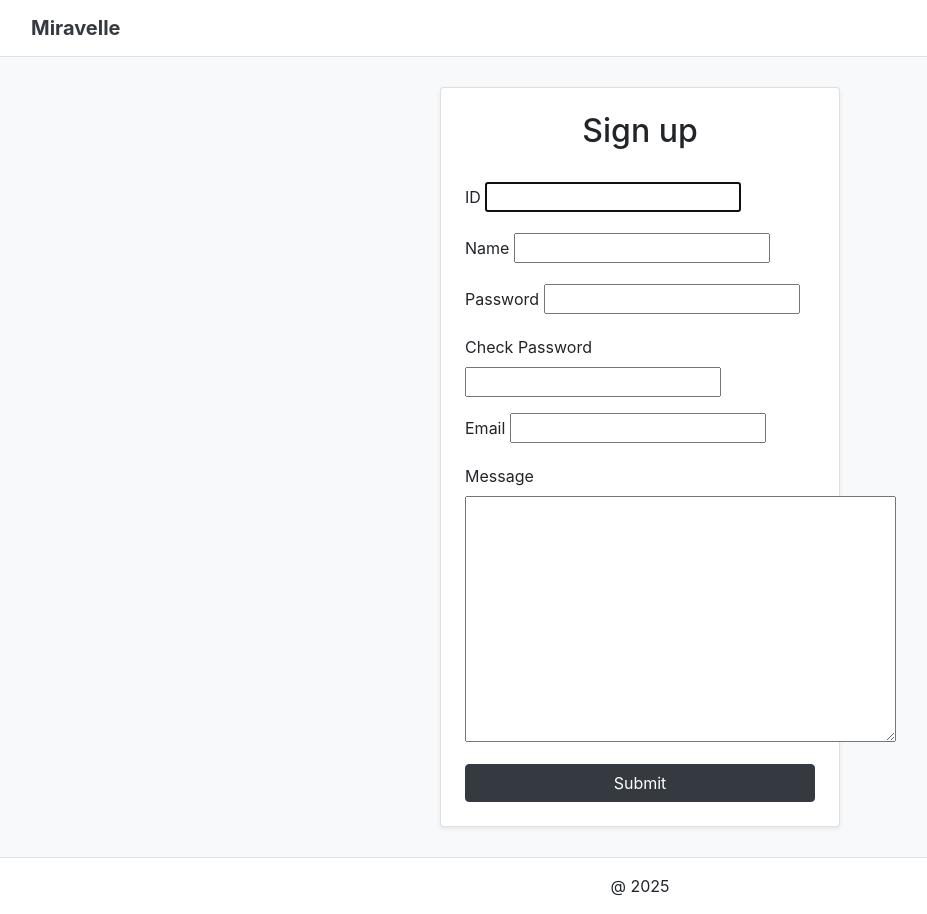
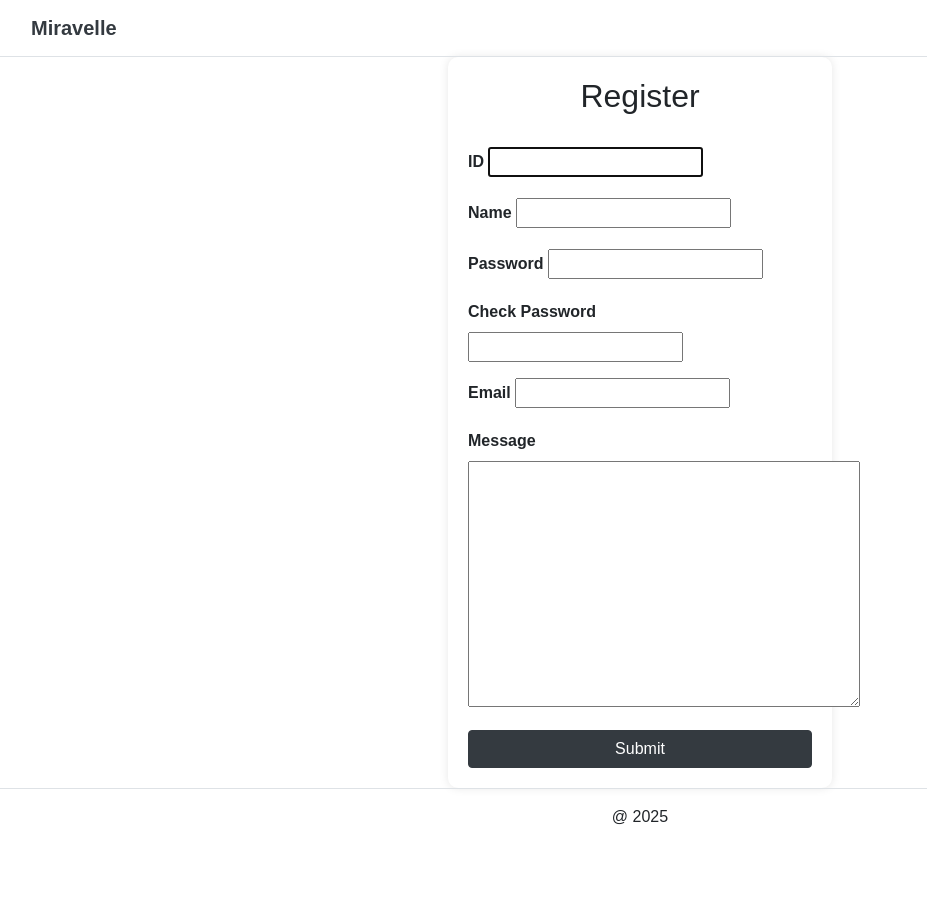
Before and after one commit to eungyukm/Miravelle, a Django app: page /account/register/ in a window 1280 px wide. Shown: the whole page, without its empty margins (0-927 px from the left). After the commit the page ends 825 px from the top, so only its background shows below. Run offline with Django 5.2, Linux system fonts and the light colour scheme; some libraries are stand-ins or nearby versions.

Commit message:
fix : register design

```diff
--- a/core/accounts/templates/accounts/register.html
+++ b/core/accounts/templates/accounts/register.html
@@ -3,15 +3,15 @@
 {% load static %}
 
 {% block content %}
-<div class="d-flex justify-content-center align-items-center" style="height: 100vh; background-color: #f8f9fa;">
-    <div class="card p-4 shadow-sm" style="width: 400px;">
-        <h2 class="text-center">Sign up</h2>
+<div class="main-container">
+    <div class="login-container">
+        <h2><center>Register</center></h2>
         <br>
         <form method="POST" action="{% url 'accounts:register' %}">
             {% csrf_token %}
 
-            <div class="mb-3">
-                <label for="{{ form.username.id_for_label }}" class="form-label">ID</label>
+            <div class="form-group">
+                <label for="{{ form.username.id_for_label }}" class="form-label"><strong>ID</strong></label>
                 {{ form.username }}
                 {% if form.username.errors %}
                     <div class="alert alert-danger">
@@ -22,8 +22,8 @@
                 {% endif %}
             </div>
 
-            <div class="mb-3">
-                <label for="{{ form.surname.id_for_label }}" class="form-label">Name</label>
+            <div class="form-group">
+                <label for="{{ form.surname.id_for_label }}" class="form-label"><strong>Name</strong></label>
                 {{ form.surname }}
                 {% if form.surname.errors %}
                     <div class="alert alert-danger">
@@ -34,8 +34,8 @@
                 {% endif %}
             </div>
 
-            <div class="mb-3">
-                <label for="{{ form.password1.id_for_label }}" class="form-label">Password</label>
+            <div class="form-group">
+                <label for="{{ form.password1.id_for_label }}" class="form-label"><strong>Password</strong></label>
                 {{ form.password1 }}
                 {% if form.password1.errors %}
                     <div class="alert alert-danger">
@@ -47,7 +47,7 @@
             </div>
 
             <div class="mb-3">
-                <label for="{{ form.password2.id_for_label }}" class="form-label">Check Password</label>
+                <label for="{{ form.password2.id_for_label }}" class="form-label"><strong>Check Password</strong></label>
                 {{ form.password2 }}
                 {% if form.password2.errors %}
                     <div class="alert alert-danger">
@@ -58,8 +58,8 @@
                 {% endif %}
             </div>
 
-            <div class="mb-3">
-                <label for="{{ form.email.id_for_label }}" class="form-label">Email</label>
+            <div class="form-group">
+                <label for="{{ form.email.id_for_label }}" class="form-label"><strong>Email</strong></label>
                 {{ form.email }}
                 {% if form.email.errors %}
                     <div class="alert alert-danger">
@@ -70,8 +70,8 @@
                 {% endif %}
             </div>
 
-            <div class="mb-3">
-                <label for="{{ form.message.id_for_label }}" class="form-label">Message</label>
+            <div class="form-group">
+                <label for="{{ form.message.id_for_label }}" class="form-label"><strong>Message</strong></label>
                 {{ form.message }}
                 {% if form.message.errors %}
                     <div class="alert alert-danger">
@@ -88,6 +88,29 @@
 </div>
 
 <style>
+    body {
+        font-family: sans-serif;
+        background-color:#ffffff; /* Light gray background */
+        display: flex;
+        flex-direction: column;
+        min-height: 20vh; /* Ensure full height */
+    }
+    /* Main Container */
+    .main-container {
+        flex: 1; /* Allow the main container to take up remaining space */
+        display: flex;
+        justify-content: center;
+        align-items: center;
+    }
+    /* Login Form Container */
+    .login-container {
+        width: 30%;
+        padding: 20px;
+        background-color: #fff;
+        border-radius: 10px;
+        box-shadow: 0 0 10px rgba(0, 0, 0, 0.1);
+        resize: vertical; /* 세로로만 크기 조절 가능하도록 */
+    }
     .form-control {
         border: 1px solid #ced4da;
         border-radius: 5px;
```
